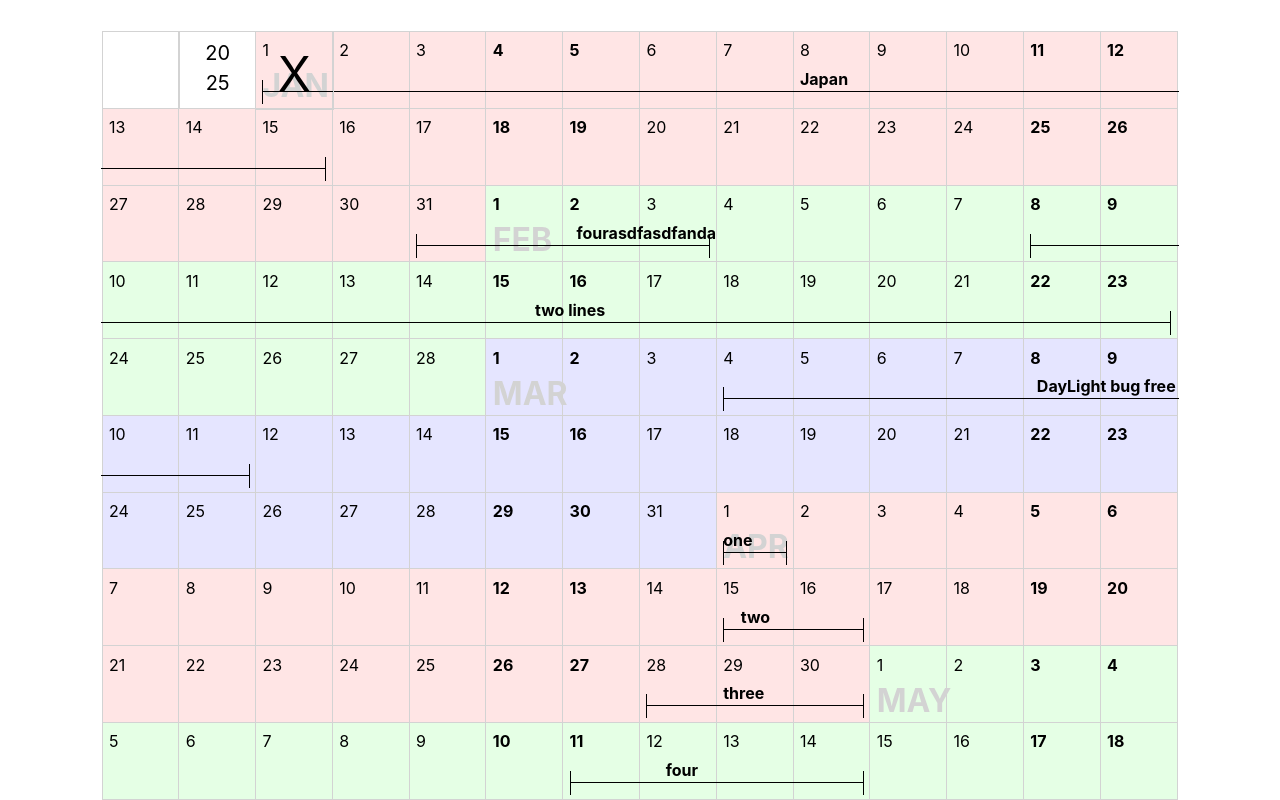
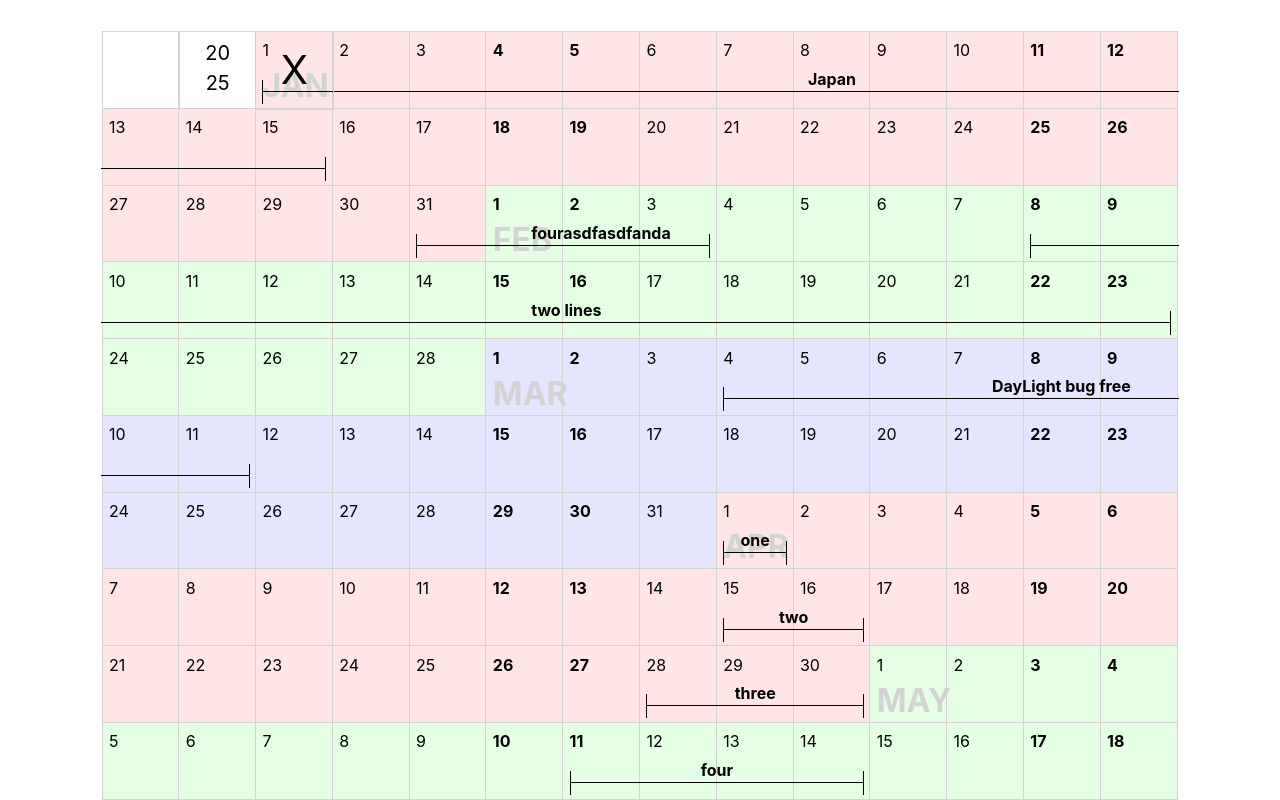
Before and after one commit to loganripplinger/event-calendar, a React (Vite) app: page / in a window 1280 px wide. Shown: the top 800 px of the page. Built offline with nearby package versions, Linux system fonts and the light colour scheme.

Commit message:
Clean up CSS.

```diff
--- a/src/App.css
+++ b/src/App.css
@@ -43,7 +43,7 @@
   align-content: center;
   justify-content: center;
   text-align: center;
-  font-size: 3rem;
+  font-size: 2.5rem;
   color: black;
 }
 
@@ -94,11 +94,13 @@
   outline: unset;
 }
 .event-text {
+  width: 4rem;
   text-align: center;
   white-space: nowrap;
   position: absolute;
   overflow: visible;
   font-weight: bolder;
+  pointer-events: all;
 }
 .event-text-offset {
   transform: translateX(60%);
```
